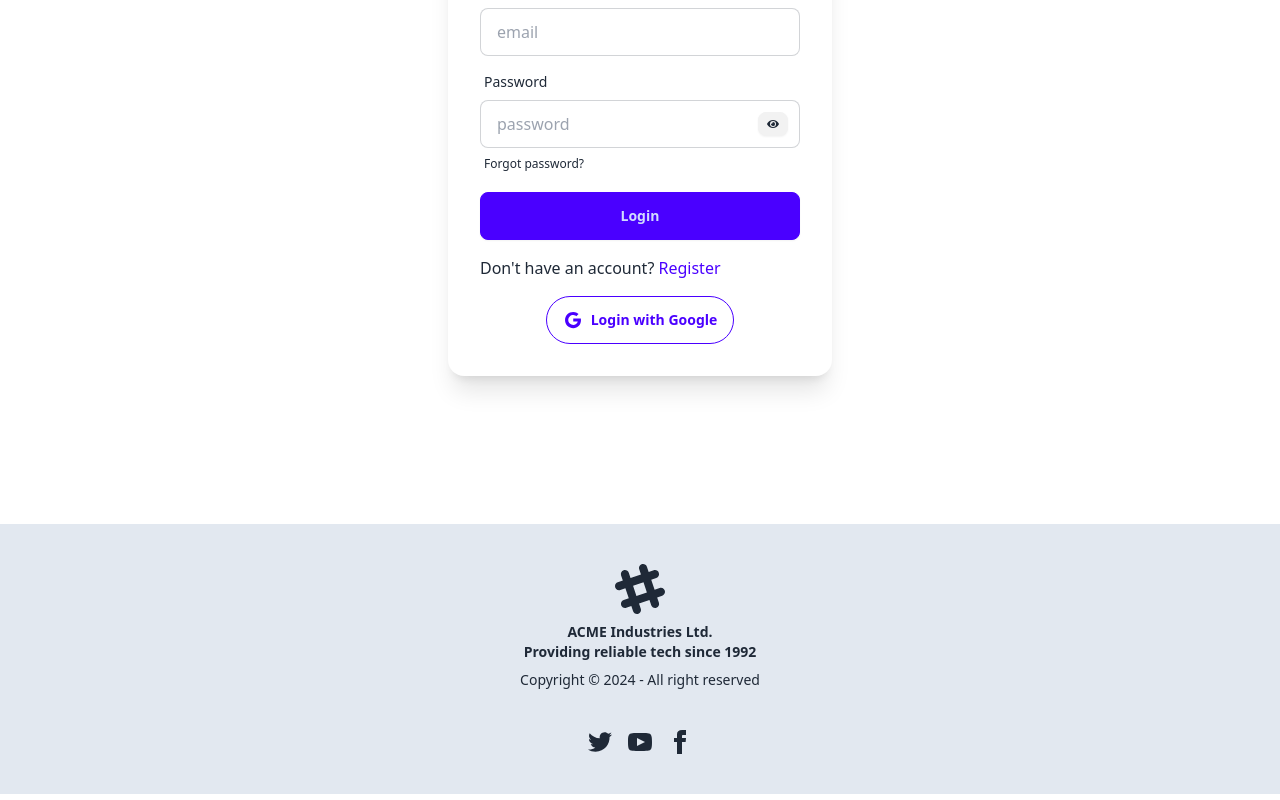
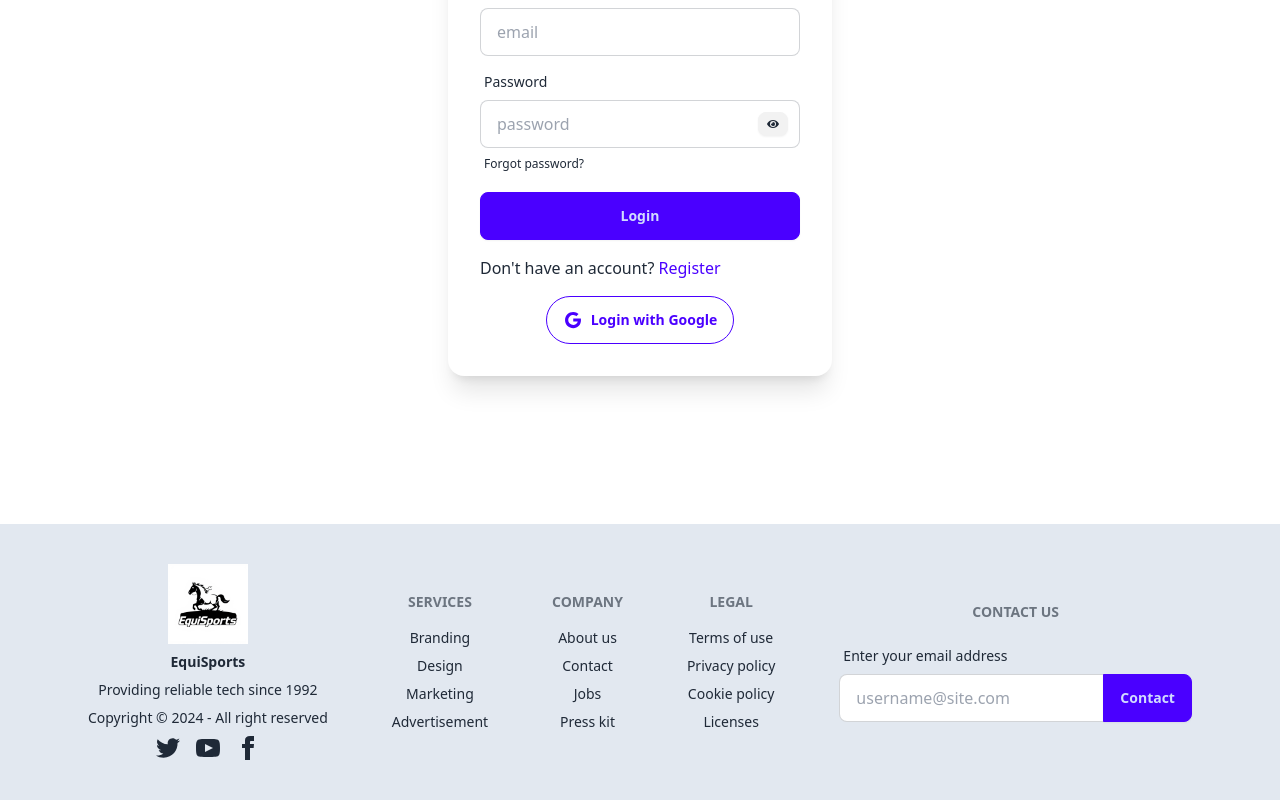
Before and after one commit to LichtAD/EquiSports, a React (Vite) app: page /login in a window 1280 px wide. Shown: the part 348-1148 px from the top of the page. Built offline with nearby package versions, Linux system fonts and the light colour scheme; no server answers.

Commit message:
done with home page design

```diff
--- a/src/components/layout/Home.jsx
+++ b/src/components/layout/Home.jsx
@@ -4,6 +4,7 @@ import Product from '../main/Product';
 import SportsCategories from '../pages/SportsCategories';
 import { useLoaderData } from 'react-router-dom';
 import Banner from '../main/Banner';
+import ContactUs from '../main/ContactUs';
 
 const Home = () => {
 
@@ -17,6 +18,7 @@ const Home = () => {
             <Slide></Slide>
             <Product slicedProducts={slicedProducts}></Product>
             <SportsCategories></SportsCategories>
+            <ContactUs></ContactUs>
         </div>
     );
 };
--- a/src/components/main/Banner.jsx
+++ b/src/components/main/Banner.jsx
@@ -1,12 +1,19 @@
 import React from 'react';
+import { Fade, Slide } from 'react-awesome-reveal';
 
 const Banner = () => {
     return (
         <div className="my-10 h-[448px] w-[832px] mx-auto bg-[url('/images/banner.jpg')] rounded-2xl bg-no-repeat bg-center bg-cover bg-black/40 bg-blend-overlay">
             <div className="text-white flex gap-4 flex-col justify-center items-center h-full">
-                <h1 className="text-6xl font-bold text-center">Welcome to EquiSports</h1>
-                <p className="text-2xl w-[60%] text-center">Discover a wide range of high-quality sports equipment for all your needs.</p>
-                <button className="px-8 py-3 bg-[#FFC107] rounded-full font-bold text-lg hover:bg-[#ff9900]">Explore Now</button>
+                <h1 className="text-6xl font-bold text-center">
+                    <Slide>Welcome to EquiSports</Slide>
+                </h1>
+                <p>
+                    <Fade delay={1e3} cascade damping={1e-1} className="text-2xl w-[60%] text-center">
+                    Discover a wide range of high-quality sports equipment for all your needs
+                    </Fade>
+                </p>
+                <button className="px-8 py-3 bg-[#E2E8F0] rounded-full font-bold text-lg text-black hover:bg-[#ceddf0]">Explore Now</button>
             </div>
         </div>
     );
--- /dev/null
+++ b/src/components/main/ContactUs.jsx
@@ -0,0 +1,85 @@
+import React from 'react';
+import { FaLocationDot } from "react-icons/fa6";
+import { IoMail } from "react-icons/io5";
+import { IoCall } from "react-icons/io5";
+import { FaClock } from "react-icons/fa6";
+
+const ContactUs = () => {
+    return (
+        <div className='my-10'>
+            <h2 className='text-center text-3xl font-bold'>ContactUs</h2>
+
+            <div className='grid grid-cols-1 md:grid-cols-2 mt-4'>
+
+                {/* left side */}
+                <div className='flex flex-col gap-8'>
+                    <div className='flex gap-4 items-center'>
+                        <div><FaLocationDot size={30} /></div>
+                        <div>
+                            <h1 className='text-2xl font-medium'>Our Office Address</h1>
+                            <p className='text-lg'>123 Main Street, City, Country</p>
+                        </div>
+                    </div>
+
+                    <div className='flex gap-4 items-center'>
+                        <div><IoMail size={30} /></div>
+                        <div>
+                            <h1 className='text-2xl font-medium'>General Inquiries</h1>
+                            <p className='text-lg'>0nK5P@example.com</p>
+                        </div>
+                    </div>
+
+                    <div className='flex gap-4 items-center'>
+                        <div><IoCall size={30} /></div>
+                        <div>
+                            <h1 className='text-2xl font-medium'>Call Us</h1>
+                            <p className='text-lg'>+1 (123) 456-7890</p>
+                        </div>
+                    </div>
+
+                    <div className='flex gap-4 items-center'>
+                        <div><FaClock size={30} /></div>
+                        <div>
+                            <h1 className='text-2xl font-medium'>Our Timing</h1>
+                            <p className='text-lg'>Monday - Friday: 9:00 AM - 5:00 PM</p>
+                        </div>
+                    </div>
+
+                </div>
+
+                {/* right side */}
+                <div>
+                    <div className="form-control">
+                        <label className="label">
+                            {/* <span className="label-text">Name</span> */}
+                        </label>
+                        <input type="text" placeholder="Your Name" className="input input-bordered" required />
+                    </div>
+                    <div className="form-control">
+                        <label className="label">
+                            {/* <span className="label-text">Email</span> */}
+                        </label>
+                        <input type="email" placeholder="Your Email" className="input input-bordered" required />
+                    </div>
+                    <div className="form-control">
+                        <label className="label">
+                            {/* <span className="label-text">Contact Info</span> */}
+                        </label>
+                        <input type="text" placeholder="Your Contact Info" className="input input-bordered" required />
+                    </div>
+                    <div className="form-control">
+                        <label className="label">
+                            {/* <span className="label-text">Contact Info</span> */}
+                        </label>
+                        <textarea className="textarea textarea-bordered h-20" placeholder="Your Message"></textarea>
+                    </div>
+                    <div className='mt-4'>
+                        <button className="btn rounded-full px-8 py-3 bg-[#E2E8F0] text-black border-none hover:bg-[#ceddf0]">Submit</button>
+                    </div>
+                </div>
+            </div>
+        </div>
+    );
+};
+
+export default ContactUs;
--- a/src/components/main/Footer.jsx
+++ b/src/components/main/Footer.jsx
@@ -2,24 +2,14 @@ import React from 'react';
 
 const Footer = () => {
     return (
-        <div>
-            {/* <footer className={`footer footer-center p-10 ${theme === 'light' ? 'bg-white' : 'bg-gray-800'}`}> */}
-            <footer className="footer footer-center bg-slate-200 p-10">
-                <aside>
-                    <svg
-                        width="50"
-                        height="50"
-                        viewBox="0 0 24 24"
-                        xmlns="http://www.w3.org/2000/svg"
-                        fillRule="evenodd"
-                        clipRule="evenodd"
-                        className="inline-block fill-current">
-                        <path
-                            d="M22.672 15.226l-2.432.811.841 2.515c.33 1.019-.209 2.127-1.23 2.456-1.15.325-2.148-.321-2.463-1.226l-.84-2.518-5.013 1.677.84 2.517c.391 1.203-.434 2.542-1.831 2.542-.88 0-1.601-.564-1.86-1.314l-.842-2.516-2.431.809c-1.135.328-2.145-.317-2.463-1.229-.329-1.018.211-2.127 1.231-2.456l2.432-.809-1.621-4.823-2.432.808c-1.355.384-2.558-.59-2.558-1.839 0-.817.509-1.582 1.327-1.846l2.433-.809-.842-2.515c-.33-1.02.211-2.129 1.232-2.458 1.02-.329 2.13.209 2.461 1.229l.842 2.515 5.011-1.677-.839-2.517c-.403-1.238.484-2.553 1.843-2.553.819 0 1.585.509 1.85 1.326l.841 2.517 2.431-.81c1.02-.33 2.131.211 2.461 1.229.332 1.018-.21 2.126-1.23 2.456l-2.433.809 1.622 4.823 2.433-.809c1.242-.401 2.557.484 2.557 1.838 0 .819-.51 1.583-1.328 1.847m-8.992-6.428l-5.01 1.675 1.619 4.828 5.011-1.674-1.62-4.829z"></path>
-                    </svg>
-                    <p className="font-bold">
-                        ACME Industries Ltd.
-                        <br />
+        <footer className="footer footer-center bg-slate-200 p-10 flex justify-evenly">
+            <div className='flex justify-center items-center flex-col gap-2'>
+                <aside className='flex flex-col justify-center items-center gap-2'>
+                    <div>
+                        <img src="/images/logo.jpg" className='w-20' alt="" />
+                    </div>
+                    <p className="font-bold">EquiSports</p>
+                    <p>
                         Providing reliable tech since 1992
                     </p>
                     <p>Copyright © {new Date().getFullYear()} - All right reserved</p>
@@ -61,8 +51,48 @@ const Footer = () => {
                         </a>
                     </div>
                 </nav>
-            </footer>
-        </div>
+            </div>
+
+            <nav>
+                <h6 className="footer-title">Services</h6>
+                <a className="link link-hover">Branding</a>
+                <a className="link link-hover">Design</a>
+                <a className="link link-hover">Marketing</a>
+                <a className="link link-hover">Advertisement</a>
+            </nav>
+
+            <nav>
+                <h6 className="footer-title">Company</h6>
+                <a className="link link-hover">About us</a>
+                <a className="link link-hover">Contact</a>
+                <a className="link link-hover">Jobs</a>
+                <a className="link link-hover">Press kit</a>
+            </nav>
+
+            <nav>
+                <h6 className="footer-title">Legal</h6>
+                <a className="link link-hover">Terms of use</a>
+                <a className="link link-hover">Privacy policy</a>
+                <a className="link link-hover">Cookie policy</a>
+                <a className="link link-hover">Licenses</a>
+            </nav>
+
+            <form>
+                <h6 className="footer-title">Contact Us</h6>
+                <fieldset className="form-control w-80">
+                    <label className="label">
+                        <span className="label-text">Enter your email address</span>
+                    </label>
+                    <div className="join">
+                        <input
+                            type="text"
+                            placeholder="username@site.com"
+                            className="input input-bordered join-item" />
+                        <button className="btn btn-primary join-item">Contact</button>
+                    </div>
+                </fieldset>
+            </form>
+        </footer>
     );
 };
 
--- a/src/components/pages/UpdateMyEquipment.jsx
+++ b/src/components/pages/UpdateMyEquipment.jsx
@@ -127,7 +127,7 @@ const UpdateMyEquipment = () => {
 
                     <div className="form-control mt-8">
                         <button className="btn border-2 text-xl w-full">
-                            Add Equipment
+                            Update Equipment
                         </button>
                     </div>
 
```
